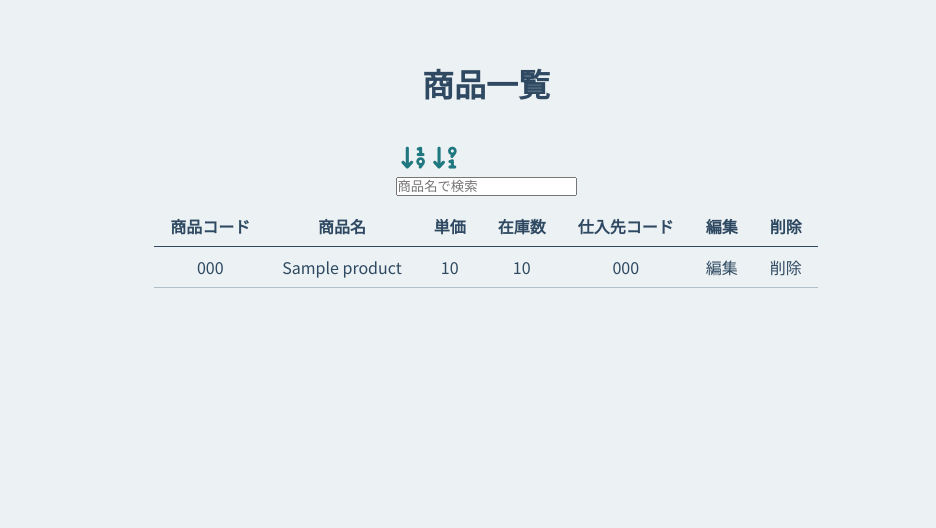
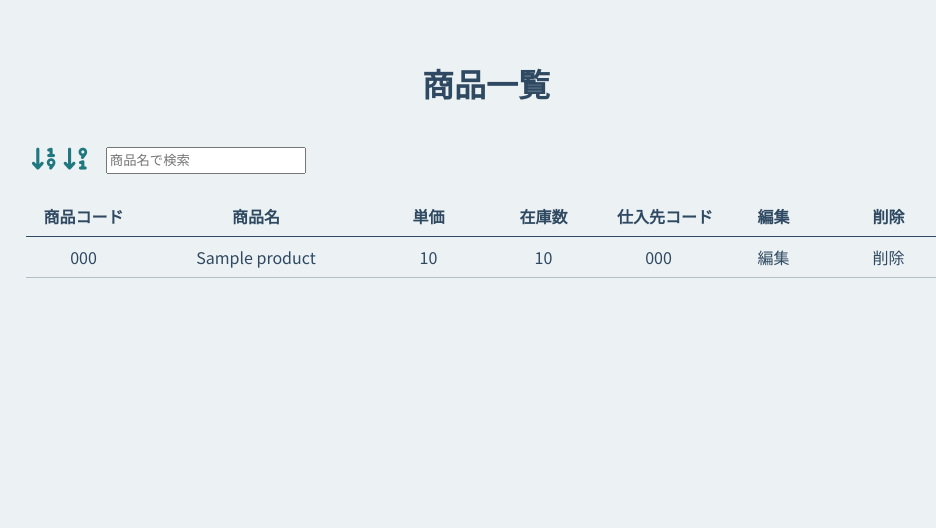
Before and after one commit to bunon0/php-db-app, a PHP site: page /read.php in a window 1280 px wide. Shown: the part 60-588 px from the top of the page, without its empty margins (154-1090 px from the left). Run offline with PHP 8.4, Linux system fonts and the light colour scheme; tables that the repository leaves empty or names only in its code hold one stand-in row (values such as "Sample post"); some libraries are stand-ins or nearby versions.

Commit message:
style調整

```diff
--- a/assets/css/page.css
+++ b/assets/css/page.css
@@ -44,6 +44,13 @@
 
 .p-read__widget {
 	margin-top: 4rem;
+	width: 100%;
+}
+
+.p-read__widget-filter {
+	display: flex;
+	align-items: center;
+	margin-right: auto;
 }
 
 .p-read__widget-desc,
@@ -61,10 +68,23 @@
 	margin-left: 0.4rem;
 }
 
+.p-read__widget-input {
+	margin-left: 1.6rem;
+	padding: 0.4rem 0.2rem;
+	width: max(20rem, 200px);
+}
+
+.p-read__table-wrapper {
+	width: 100%;
+	margin-top: 1.2rem;
+}
+
 .p-read__table {
 	table-layout: fixed;
 	border-collapse: collapse;
 	margin-top: 1rem;
+	width: 100%;
+	white-space: nowrap;
 }
 
 .p-read__table-th,
```
